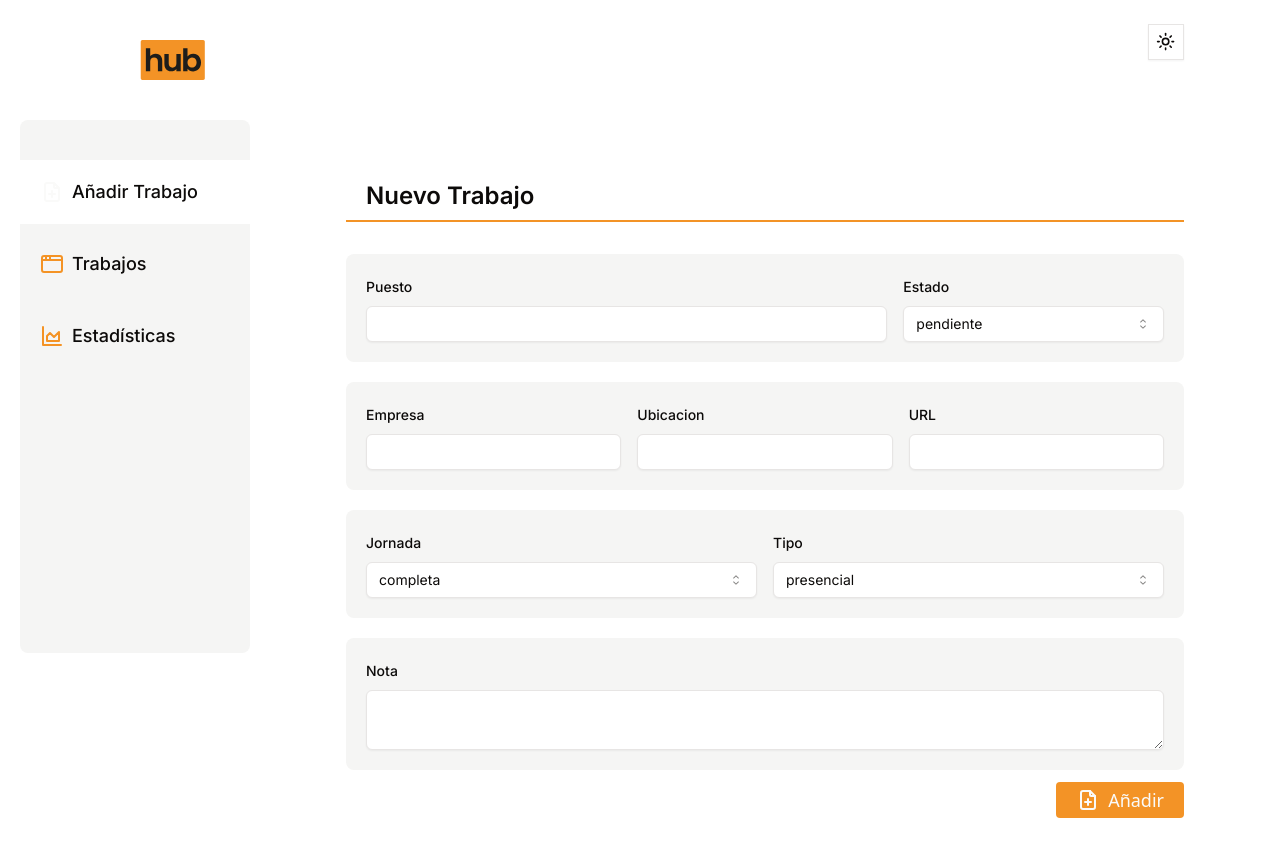
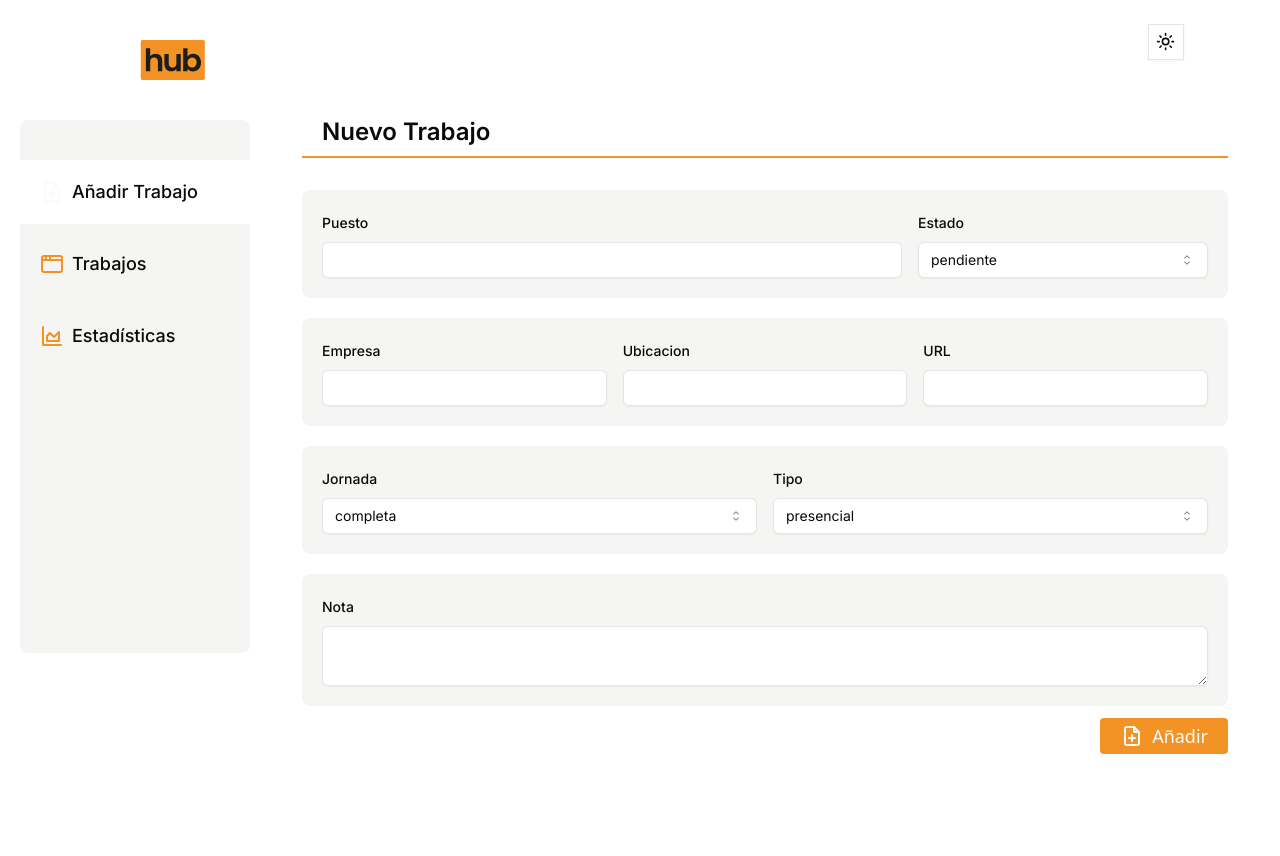
Before and after one commit to JoseAlbDR/jobs-hub, a Next.js app: page /add-job in a window 1280 px wide. Shown: the top 856 px of the page. After the commit the page ends 800 px from the top, so only its background shows below. Built offline with nearby package versions, Linux system fonts and the light colour scheme.

Commit message:
feat: adjust styles

```diff
--- a/app/(dashboard)/layout.tsx
+++ b/app/(dashboard)/layout.tsx
@@ -4,13 +4,13 @@ import { PropsWithChildren } from 'react';
 
 const layout = ({ children }: PropsWithChildren) => {
   return (
-    <main className="grid lg:grid-cols-[250px,repeat(4,1fr)]">
+    <main className="grid lg:grid-cols-[250px,repeat(4,1fr)] ">
       <div className="hidden lg:block lg:col-span-1 lg:min-h-screen">
         <Sidebar />
       </div>
       <div className="lg:col-span-4">
         <Navbar />
-        <div className="py-16 px-4 sm:px-8 lg:px-16">{children}</div>
+        <div className="py-0 px-0 sm:px-8 lg:px-5 ">{children}</div>
       </div>
     </main>
   );
```
